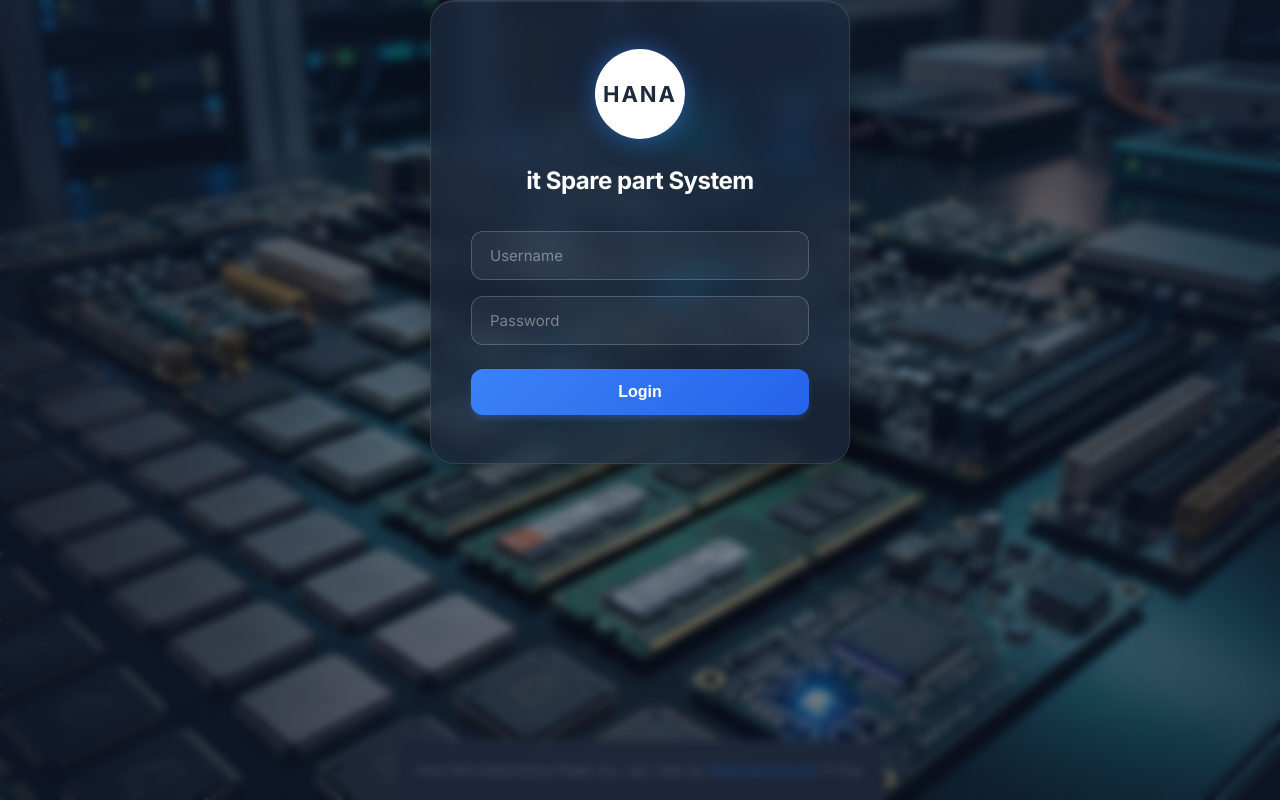
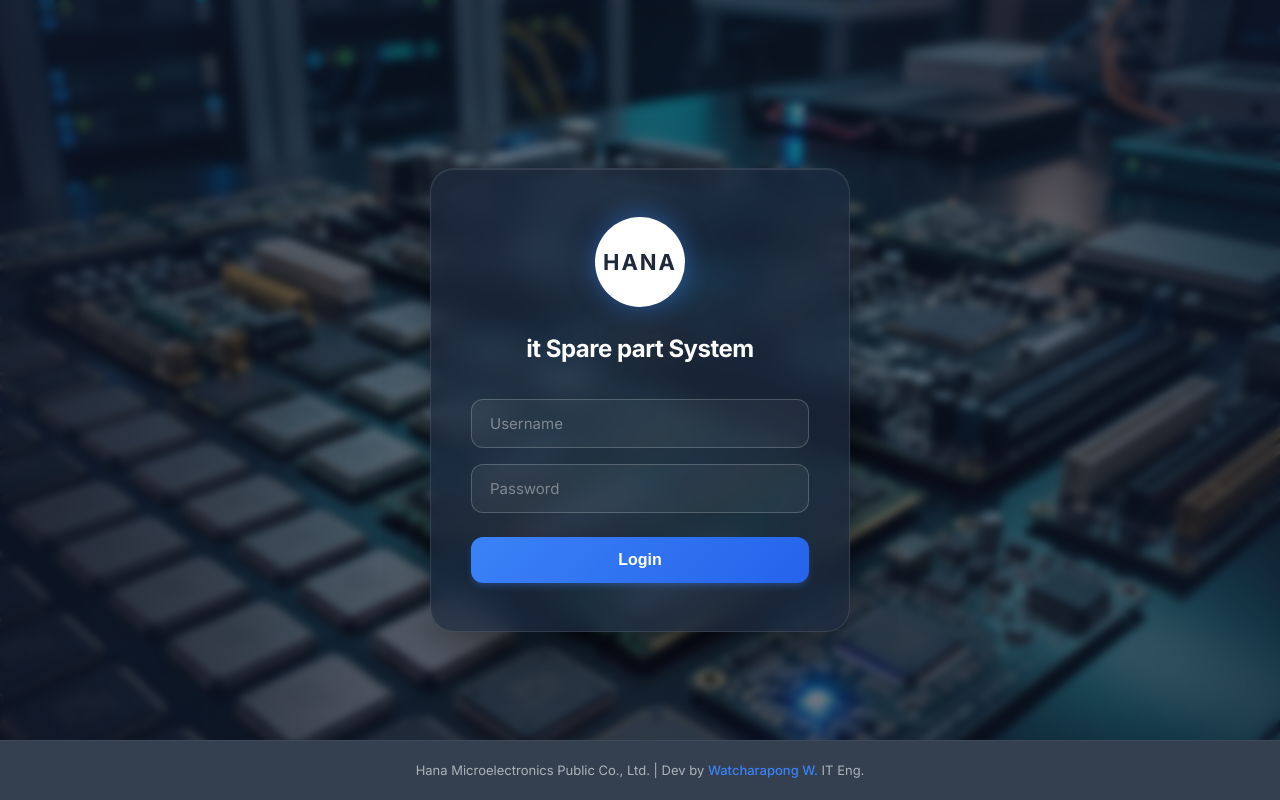
Before and after one commit to watcharapong-wo/sparepart, a website: page login.html in a window 1280 px wide. Drawn offline with Linux system fonts and the light colour scheme.

Commit message:
Fix: edit field order, SP no visibility, movement defaults, login centering, part dropdown display

```diff
--- a/login.html
+++ b/login.html
@@ -8,6 +8,7 @@
 </head>
 <body class="login-page">
   <div class="login-overlay"></div>
+  <div class="login-wrapper">
     <div class="login-container">
       <div class="logo-wrapper">
         <span class="logo-text">HANA</span>
@@ -19,8 +20,9 @@
         <button type="submit" data-i18n="login">Login</button>
       </form>
     </div>
+  </div>
 
-  <footer class="footer">
+  <footer class="footer" style="position: fixed; bottom: 0; left: 0; right: 0;">
     Hana Microelectronics Public Co., Ltd. | Dev by <span>Watcharapong W.</span> IT Eng.
   </footer>
 
--- a/movements.js
+++ b/movements.js
@@ -157,7 +157,7 @@
     parts.forEach(part => {
       const option = document.createElement("option");
       option.value = part.id;
-      option.textContent = `${part.part_no} - ${part.name} (In stock: ${part.quantity})`;
+      option.textContent = `${part.name} - ${part.part_no}${part.description ? ' - ' + part.description : ''} (In stock: ${part.quantity})`;
       select.appendChild(option);
     });
     // Trigger change to update Spare Part No field
--- a/scripts.js
+++ b/scripts.js
@@ -256,8 +256,6 @@
       const token = localStorage.getItem("token");
       await postData("/spareparts", { part_no, name, description, quantity, price, warehouseId, serials }, token);
       this.reset();
-      const serialsGroup = document.getElementById("serials-input-group");
-      if (serialsGroup) serialsGroup.style.display = "none";
       showToast(translations[currentLang].saveSuccess || "Saved successfully", "success");
       loadSpareParts();
     } catch (err) {
--- a/styles.css
+++ b/styles.css
@@ -59,8 +59,20 @@
   background-size: cover;
   min-height: 100vh;
   display: flex;
+  flex-direction: column;
+  align-items: stretch;
+  justify-content: stretch;
+  margin: 0;
+  padding: 0;
+}
+
+.login-wrapper {
+  flex: 1;
+  display: flex;
   align-items: center;
   justify-content: center;
+  z-index: 1;
+  padding: 20px;
 }
 
 /* Add a blur overlay for the background */
```
Also changed, not shown: movements.html (+1 -1 lines). Lines whose indentation alone changed are shown as unchanged.
